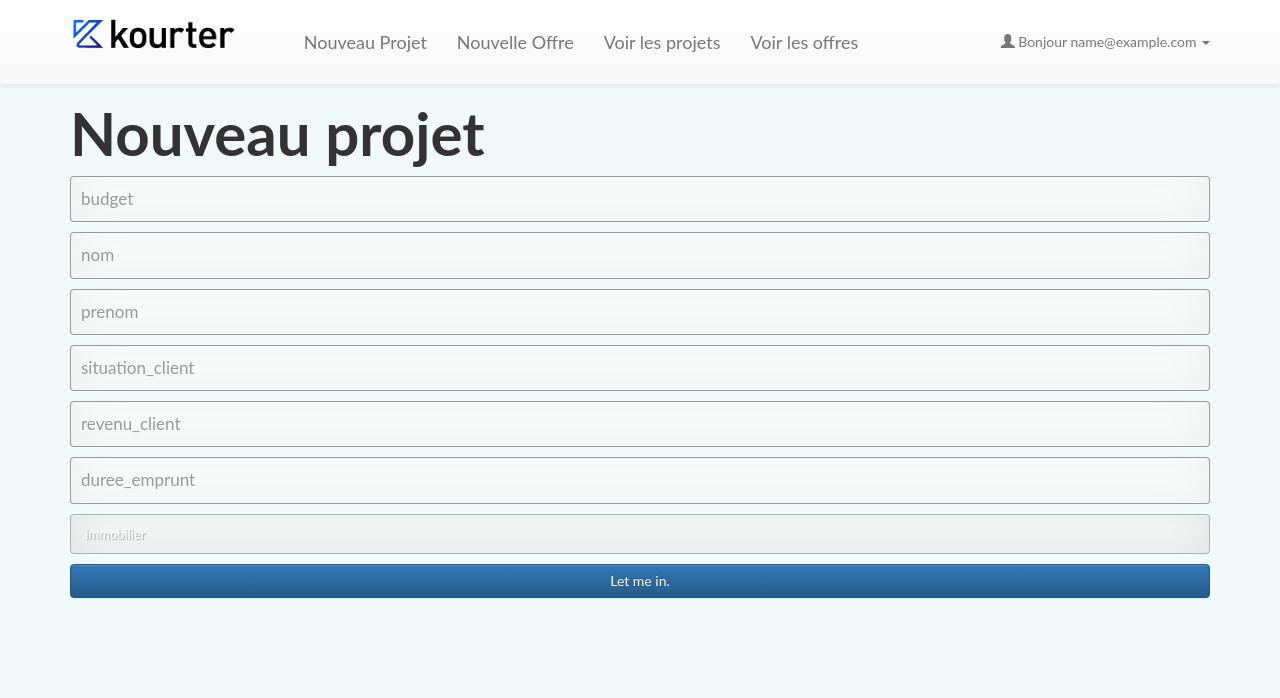
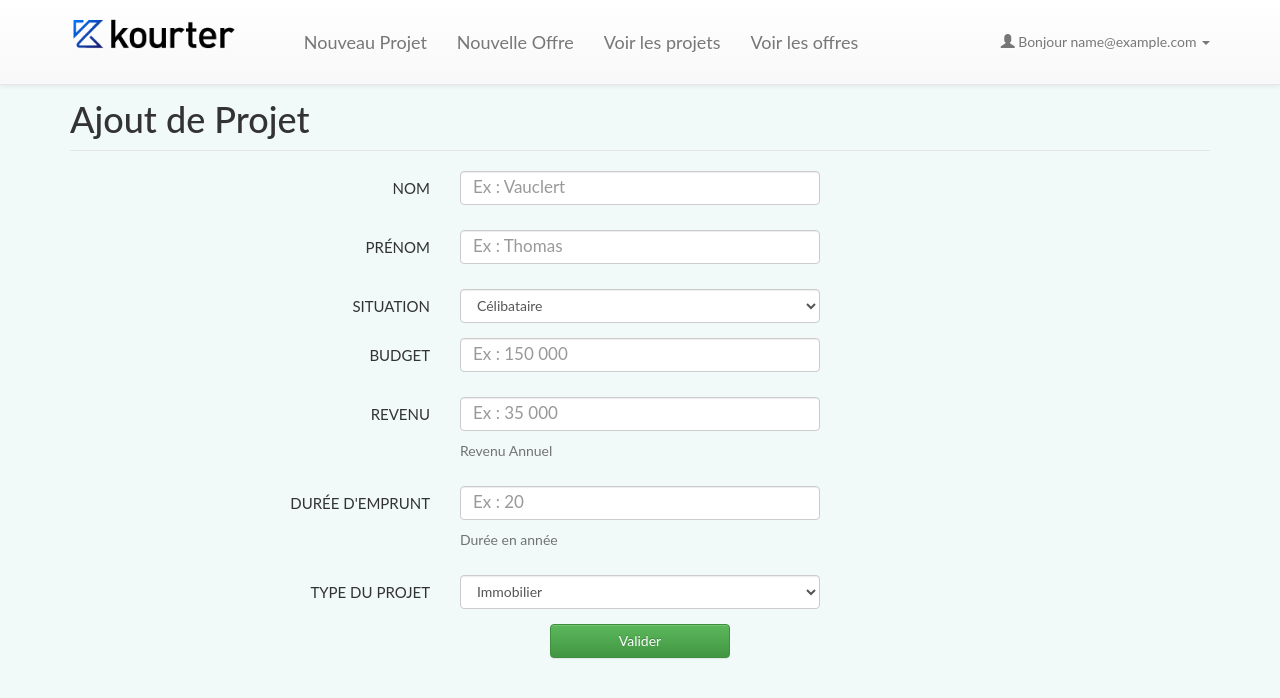
Before and after one commit to toshiirox/kourter, a PHP site: page /V1/projet.php in a window 1280 px wide. Shown: the top 698 px of the page. Run offline with PHP 8.4, Linux system fonts and the light colour scheme; the visitor is signed in with stand-in values (Sample User, id 1).

Commit message:
Formulaire Projet

```diff
--- a/V1/projet.php
+++ b/V1/projet.php
@@ -2,22 +2,94 @@
   <body>
   	<div class="container">
 
-  		<form class="offre_form" method="POST" action="projet_ok.php">
+  		<form class="form-horizontal" method="POST" action="projet_ok.php">
+        <fieldset>
 
-  			<h1>Nouveau projet</h1>
-  			<input type="text" name="budget_projet" placeholder="budget" required="required" />
-  			<input type="text" name="nom_client" placeholder="nom" required="required" />
-  			<input type="text" name="prenom_client" placeholder="prenom" required="required" />
-        <input type="text" name="situation_client" placeholder="situation_client" required="required" />
-        <input type="text" name="revenu_client" placeholder="revenu_client" required="required" />
-        <input type="text" name="duree_emprunt" placeholder="duree_emprunt" required="required" />
-        <select name="type_offre" id="type_offre" class="selectform1">
-          <option value="immo">Immobilier</option>
-          <option value="auto">Automobile</option>
-          <option value="etudiant">Etudiant</option>
-        </select>
-        <button type="submit" class="btn btn-primary btn-block btn-large">Let me in.</button>
+          <!-- Form Name -->
+          <legend><h1>Ajout de Projet</h1></legend>
+
+
+          <!-- Text input-->
+          <div class="form-group">
+            <label class="col-md-4 control-label" for="nom_client">Nom</label>
+            <div class="col-md-4">
+              <input id="nom_client" name="nom_client" type="text" placeholder="Ex : Vauclert" class="form-control input-md" required="">
+
+            </div>
+          </div>
+
+          <!-- Text input-->
+          <div class="form-group">
+            <label class="col-md-4 control-label" for="prenom_client">Prénom</label>
+            <div class="col-md-4">
+              <input id="prenom_client" name="prenom_client" type="text" placeholder="Ex : Thomas" class="form-control input-md" required="">
+
+            </div>
+          </div>
+
+          <!-- Select Basic -->
+          <div class="form-group">
+            <label class="col-md-4 control-label" for="situation_client">Situation</label>
+            <div class="col-md-4">
+              <select id="situation_client" name="situation_client" class="form-control">
+                <option value="celibataire">Célibataire</option>
+                <option value="couple">En Couple</option>
+                <option value="divorce">Divorcé(e)</option>
+                <option value="veuf">Veuf/Veuve</option>
+              </select>
+            </div>
+          </div>
+
+          <!-- Text input-->
+          <div class="form-group">
+            <label class="col-md-4 control-label" for="budget_projet">Budget</label>
+            <div class="col-md-4">
+              <input id="budget" name="budget_projet" type="text" placeholder="Ex : 150 000" class="form-control input-md" required="">
+
+            </div>
+          </div>
+
+          <!-- Text input-->
+          <div class="form-group">
+            <label class="col-md-4 control-label" for="revenu_client">Revenu</label>
+            <div class="col-md-4">
+              <input id="revenu_client" name="revenu_client" type="text" placeholder="Ex : 35 000" class="form-control input-md" required="">
+              <span class="help-block">Revenu Annuel</span>
+            </div>
+          </div>
+
+          <!-- Text input-->
+          <div class="form-group">
+            <label class="col-md-4 control-label" for="duree_emprunt">Durée d'emprunt</label>
+            <div class="col-md-4">
+              <input id="duree_emprunt" name="duree_emprunt" type="text" placeholder="Ex : 20" class="form-control input-md" required="">
+              <span class="help-block">Durée en année</span>
+            </div>
+          </div>
+
+          <!-- Select Basic -->
+          <div class="form-group">
+            <label class="col-md-4 control-label" for="type_offre">Type du projet</label>
+            <div class="col-md-4">
+              <select id="type_offre" name="type_offre" class="form-control">
+                <option value="immo">Immobilier</option>
+                <option value="auto">Automobile</option>
+                <option value="etudiant">Étudiant</option>
+              </select>
+            </div>
+          </div>
+
+          <!-- Button -->
+          <div class="form-group">
+            <label class="col-md-4 control-label" for="valid_offre"></label>
+            <div class="col-md-4">
+              <button id="valid_offre" name="valid_offre" class="col-xs-6 col-xs-offset-3 btn btn-success">Valider</button>
+            </div>
+          </div>
+
+        </fieldset>
       </form>
+
     </div>
   </body>
   </html>
```
